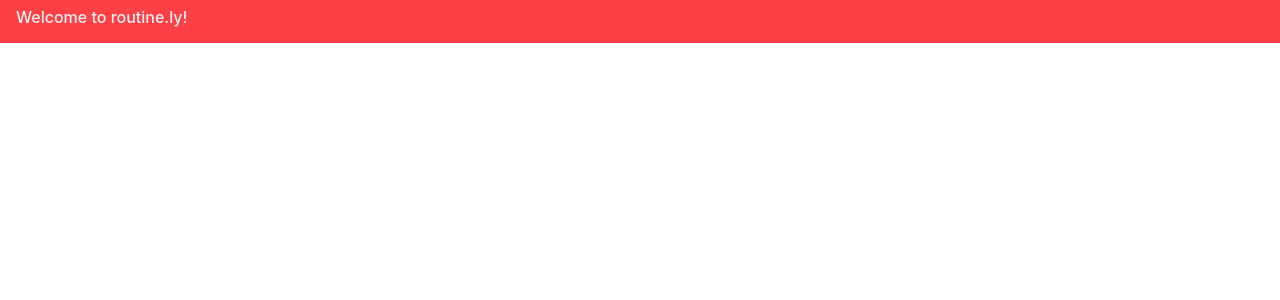
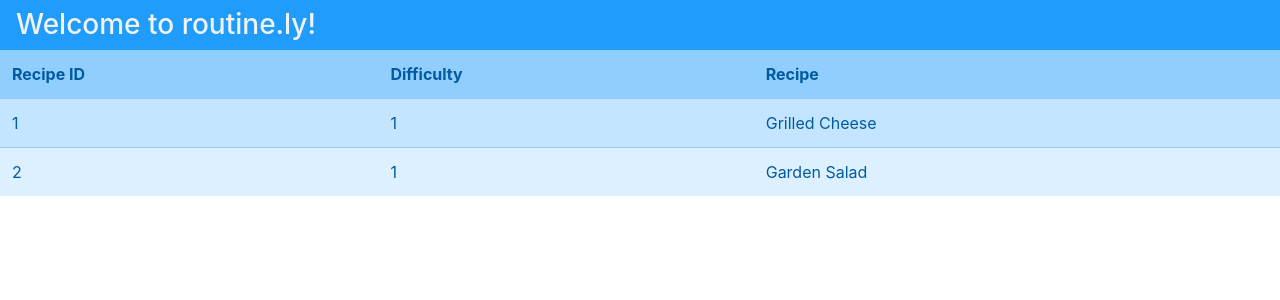
Before and after one commit to zmorrisj/routinely, an Angular app in the folder ClientApp/: page / in a window 1280 px wide. Shown: the top 300 px of the page. Built offline with nearby package versions, Linux system fonts and the light colour scheme.

Commit message:
Added CookingSkillService for future sims-based skill-level calculation.

```diff
--- a/ClientApp/src/components/app/app.component.html
+++ b/ClientApp/src/components/app/app.component.html
@@ -2,10 +2,32 @@
   <div class="row">
     <div class="col-12">
       <div class="navbar">
-        <h6>
+        <h3 class="m-0 p-0">
           Welcome to {{ title }}!
-        </h6>
+        </h3>
       </div>
+      <div class="row">
+        <div class="col-12">
+          <div class="table-responsive">
+            <table class="table table-striped table-hover table-primary">
+              <thead>
+                <tr>
+                  <th>Recipe ID</th>
+                  <th>Difficulty</th>
+                  <th>Recipe</th>
+                </tr>
+              </thead>
+              <tbody>
+                <tr *ngFor="let recipe of recipes">
+                  <td>{{recipe.recipeId}}</td>
+                  <td>{{recipe.difficulty}}</td>
+                  <td>{{recipe.name}}</td>
+                </tr>
+              </tbody>
+            </table>
+          </div> <!-- /.table-responsive -->
+        </div> <!-- /.col-12 -->
+      </div> <!-- /.row -->
       <router-outlet></router-outlet>
     </div>
   </div>
--- a/ClientApp/src/components/app/app.component.ts
+++ b/ClientApp/src/components/app/app.component.ts
@@ -1,4 +1,5 @@
 import { Component } from '@angular/core';
+import { CookingSkillService } from 'src/services/cooking-skill.service';
 
 @Component({
   selector: 'app-root',
@@ -6,5 +7,17 @@ import { Component } from '@angular/core';
   styleUrls: ['./app.component.scss']
 })
 export class AppComponent {
-  title = 'routine.ly';
+
+  public title: string = 'routine.ly';
+
+  public recipes: Array<any>;
+
+  constructor(
+    private _cookingSkillService: CookingSkillService
+  ) { }
+
+  ngOnInit() {
+    this.recipes = this._cookingSkillService.getRecipes();
+  }
+
 }
--- /dev/null
+++ b/ClientApp/src/services/cooking-skill.service.ts
@@ -0,0 +1,15 @@
+import { Injectable } from '@angular/core';
+
+@Injectable({
+  providedIn: 'root'
+})
+export class CookingSkillService {
+
+  getRecipes() {
+    return [
+      { 'recipeId': 1, 'difficulty': '1', 'name': 'Grilled Cheese' },
+      { 'recipeId': 2, 'difficulty': '1', 'name': 'Garden Salad' }
+    ];
+  }
+
+}
--- a/ClientApp/src/styles/_colors.scss
+++ b/ClientApp/src/styles/_colors.scss
@@ -195,7 +195,7 @@ $teal: (
   pastel-lightest: mix($teal-lightest, #fff, 50)
 );
 // Primary Colors
-$primary-color: $red;
+$primary-color: $electric-blue;
 // Toned Colors
 $toned-white-2: mix(
   map-get($neutral-color, white-2),
```
Also changed, not shown: ClientApp/src/components/app/app.module.ts (+7 -2 lines), 1 other file (tests, documents, lock files or other folders).
